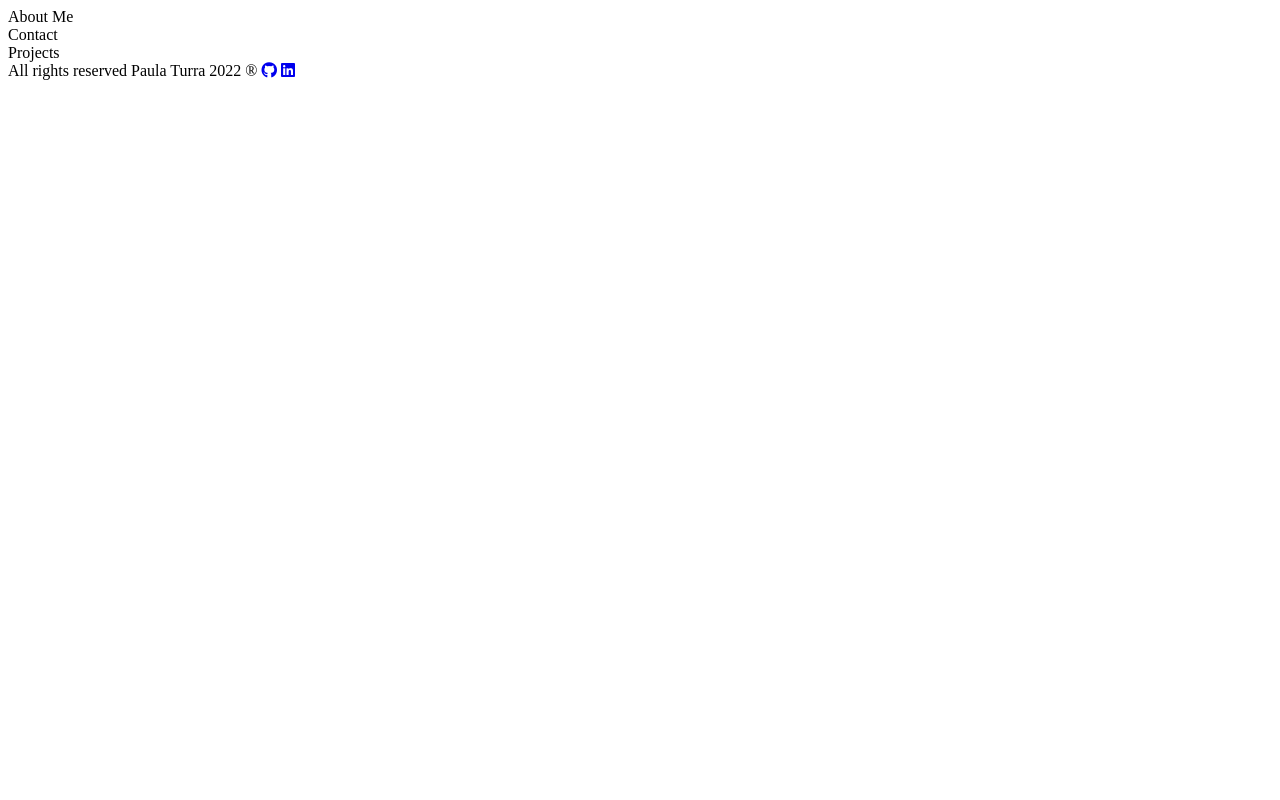
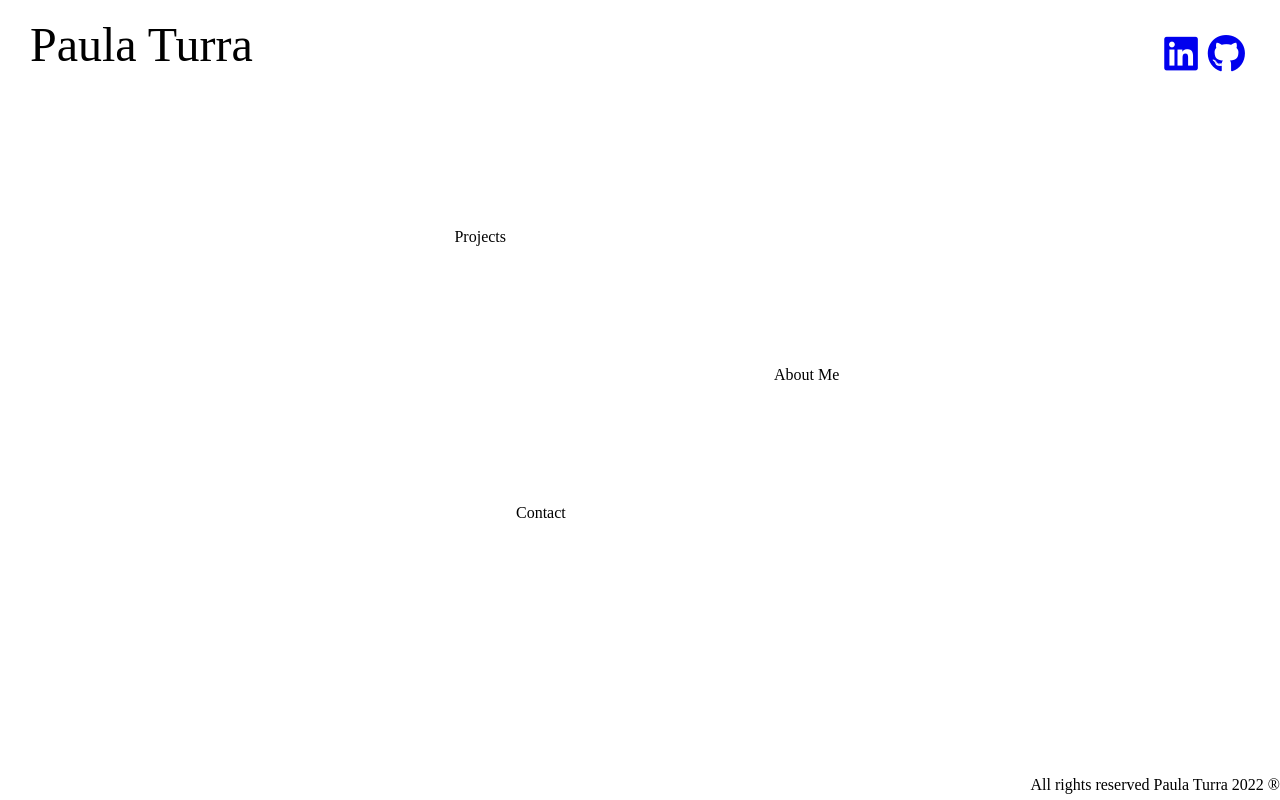
Before and after one commit to pmturra/pmturra.github.io, a plain HTML site: page index.html in a window 1280 px wide. Drawn offline with Linux system fonts and the light colour scheme.

Commit message:
"added header with linkedin and github links, grid for content and main body flexbox"

```diff
--- a/index.html
+++ b/index.html
@@ -5,16 +5,28 @@
     <meta http-equiv="X-UA-Compatible" content="IE=edge">
     <meta name="viewport" content="width=device-width, initial-scale=1.0">
     <title>Home | Paula Turra</title>
+    <link rel="stylesheet" href="styles.css">
     <script src="https://kit.fontawesome.com/3f4fe45803.js" crossorigin="anonymous"></script>
 </head>
 <body>
-    <div id="about">About Me</div>
-    <div id="contact">Contact</div>
-    <div id="projects">Projects</div>
+
+    <header>
+        Paula Turra
+        <div class="links_header">
+        <div id="Linkedin">  <a href="https://www.linkedin.com/in/paula-martins-turra-5356841a8/"><i class="fa-brands fa-linkedin"></i></a></div>
+        <div id="GitHub"><a href="https://github.com/pmturra"><i class="fa-brands fa-github"></i></a></div>
+        </div>
+    </header>
+
+    <div class="main">
+        <div id="about">About Me</div>
+        <div id="contact">Contact</div>
+        <div id="projects">Projects</div>
+            </div>
+
     <footer id="footer">
    All rights reserved Paula Turra 2022 ®
-   <a href="https://github.com/pmturra"><i class="fa-brands fa-github"></i></a>
-   <a href="https://www.linkedin.com/in/paula-martins-turra-5356841a8/"><i class="fa-brands fa-linkedin"></i></a>
+
     </footer>
 </body>
 </html>
--- a/styles.css
+++ b/styles.css
@@ -0,0 +1,66 @@
+body {
+    margin: 0;
+    padding: 0;
+    height: 100vh;
+    width: 100vw;
+    display: flex;
+    flex-direction: column;
+    justify-content: space-between;
+}
+
+header {
+    height: 30px;
+    line-height: 30px;
+    font-size: 3em;
+    padding: 30px;
+    display: flex;
+    justify-content: space-between;
+}
+
+.links_header {
+    display: flex;
+    font-size: 0.8em;
+    justify-content: flex-end;
+}
+
+#Linkedin {
+    padding: 5px;
+}
+
+#GitHub {
+    padding: 5px;
+}
+
+.main {
+    flex-grow: 1;
+    display: grid;
+    grid-template-columns:repeat(5, 1fr);
+    grid-template-rows:repeat(5, 1fr);
+    grid-column-gap: 10px;
+    grid-row-gap: 10px;
+}
+
+#projects {
+    grid-column: 2;
+    grid-row: 2;
+    text-align: right;
+
+}
+
+#about {
+    grid-column: 4;
+    grid-row: 3;
+}
+
+#contact {
+    grid-row: 4;
+    grid-column: 3;
+}
+
+#footer {
+    width: 100%;
+    height: 30px;
+    line-height: 30px;
+    text-align: right;
+    font-size: 1em;
+}
```
